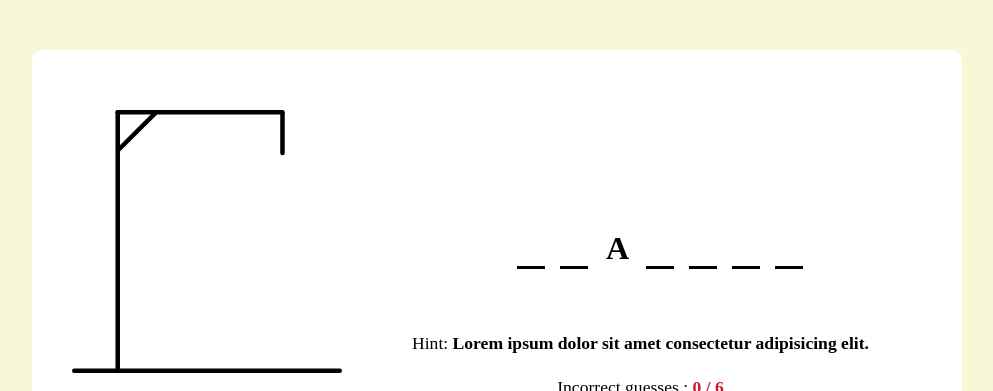
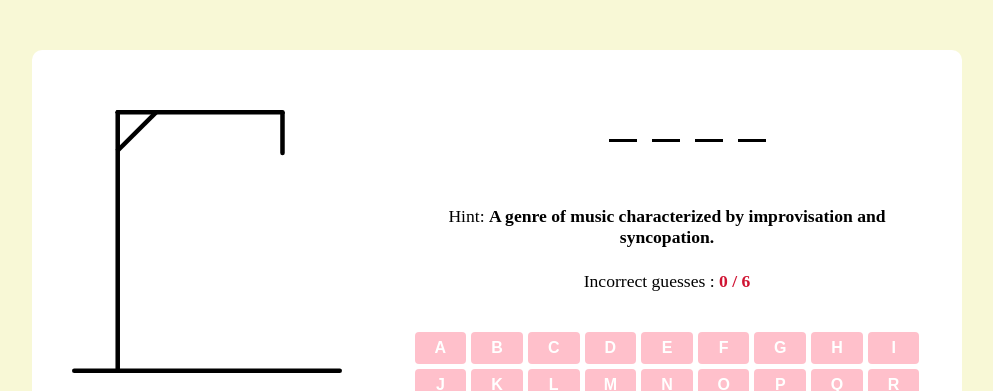
Before and after one commit to FatemaJadeed/Hangman, a plain HTML site: page index.html in a window 1280 px wide. Shown: the part 134-525 px from the top of the page, without its empty margins (143-1136 px from the left). Drawn offline with Linux system fonts and the light colour scheme.

Commit message:
newUpdate

```diff
--- a/index.html
+++ b/index.html
@@ -5,6 +5,7 @@
     <meta name="viewport" content="width=device-width, initial-scale=1.0">
     <title>Hangman Game</title>
     <link rel="stylesheet" href="style.css">
+    <script src="wordList.js" defer></script>
     <script src="script.js" defer></script>
 </head>
 <body>
@@ -22,15 +23,7 @@
             <h1>Hangman Game</h1>
         </div>
         <div class="gameBox">
-            <ul class="wordDisplay">
-                <li class="letter"></li>
-                <li class="letter"></li>
-                <li class="letter guessed">a</li>
-                <li class="letter"></li>
-                <li class="letter"></li>
-                <li class="letter"></li>
-                <li class="letter"></li>
-            </ul>
+            <ul class="wordDisplay"></ul>
             <h4 class="hintText">
                 Hint:
                 <b>Lorem ipsum dolor sit amet consectetur adipisicing elit.</b>
--- a/script.js
+++ b/script.js
@@ -1,65 +1,50 @@
-document.addEventListener('DOMContentLoaded' , () => {
-    const words = ['hangman' , 'rabbit' , 'strawberry' , 'coffee' , 'switzerland' , 'mercedes' ,
-       'puzzle' , 'sunshine' , 'california' , 'freedom' , 'elephant' , 'rainbow' , 'Guitar' ]
+const hangmanImage =  document.querySelector(".hangmanBox img")
+const wordDisplay =  document.querySelector(".wordDisplay")
+const guessesText =  document.querySelector(".guessesText b")
+const keyboardDiv = document.querySelector(".keyboard")
 
-       let selectedWord = ''
-       let gussedLetters = []
-       let incorrectGuesses = 6
+let currentWord, wrongGuessCount = 0
+const maxGuesses = 6
+
+const getRandomWord = () =>  {
+    const {word , hint} = wordList[Math.floor(Math.random() * wordList.length)]
+    currentWord = word
+    console.log(word)
+    document.querySelector(".hintText b").innerText = hint
+    wordDisplay.innerHTML = word.split("").map(() => `<li class="letter"></li>`).join("")
+}
 
 
+const initGame = (button, clickedLetter) => {
+    // checking if clickedLetter is exist on the currentWord
+    if (currentWord.includes(clickedLetter)) {
+        //showing all correct letters on the word display
+        [...currentWord].forEach((letter, index) => {
+            if(letter === clickedLetter) {
+                wordDisplay.querySelectorAll("li")[index].innerText = letter
+                wordDisplay.querySelectorAll("li")[index].classList.add("guessed")
+            }
+        })
+       // console.log(clickedLetter, "is exist on the word")
+    } else {
+        // if clicked letter doesn't exist then update the wrongGuessCount and hangman img
+        wrongGuessCount++
+        hangmanImage.src = `img/hangman-${wrongGuessCount}.svg`
+        //console.log(clickedLetter, "is not exist on the word")
+    }
 
-       const wordDisplay = document.querySelector('.wordDisplay')
-       const gussesText = document.querySelector('.guessesText b')
-       const gameModal = document.querySelector('.gameModal')
-       const playAgainButton = document.querySelector('playAgain')
-       const keyboard = document.querySelector('.keyboard')
-       const hangmanImage = document.querySelector('.hangmanBox img')
+    button.disabled = true
+    guessesText.innerText = `${wrongGuessCount} / ${maxGuesses}`
+   // console.log(clickedLetter)
+}
 
+// creating keyboard buttons and adding event listeners
 
-// Setup keyboard
-       const setupKeyboard = () => {
-        const alphabet = 'abcdefghijklmnopqrstuvwxyz'
-        keyboard.innerHTML = ''
-        alphabet.split('').forEach(letter => {
-            const button = document.createElement('button')
-            button.textContent = letter
-            button.addEventListener('click' , () => handleGuess(letter))
-            keyboard.appendChild(button)
+for (let i =97; i <=  122; i++) {
+    const button = document.createElement("button")
+    button.innerHTML = String.fromCharCode(i)
+    keyboardDiv.appendChild(button)
+    button.addEventListener("click", e => initGame(e.target, String.fromCharCode(i)))
+}
 
-        })
-       }
-
-
-// Choose random word
-       const chooseRandomWord = () => {
-        const randomIndex = Math.floor(Math.random() * words.length)
-        selectedWord = words[randomIndex]
-        updateWordDisplay()
-       }
-
-
-// Update word display
-
-       const updateWordDisplay = () => {
-        wordDisplay.innerHTML = ''
-        selectedWord.split('').forEach(letter => {
-            const li = document.createElement('li')
-            li.className = 'lwtter'
-            li.textContent = gussedLetters.includes(letter) ? letter : '-'
-            wordDisplay.appendChild(li)
-        })
-       }
-
-
-
-
-
-
-
-
-
-
-
-
-
-})
+getRandomWord()
--- /dev/null
+++ b/wordList.js
@@ -0,0 +1,246 @@
+const wordList = [
+    {
+        word: "guitar",
+        hint: "A musical instrument with strings."
+    },
+    {
+        word: "oxygen",
+        hint: "A colorless, odorless gas essential for life."
+    },
+    {
+        word: "mountain",
+        hint: "A large natural elevation of the Earth's surface."
+    },
+    {
+        word: "painting",
+        hint: "An art form using colors on a surface to create images or expression."
+    },
+    {
+        word: "astronomy",
+        hint: "The scientific study of celestial objects and phenomena."
+    },
+    {
+        word: "football",
+        hint: "A popular sport played with a spherical ball."
+    },
+    {
+        word: "chocolate",
+        hint: "A sweet treat made from cocoa beans."
+    },
+    {
+        word: "butterfly",
+        hint: "An insect with colorful wings and a slender body."
+    },
+    {
+        word: "history",
+        hint: "The study of past events and human civilization."
+    },
+    {
+        word: "pizza",
+        hint: "A savory dish consisting of a round, flattened base with toppings."
+    },
+    {
+        word: "jazz",
+        hint: "A genre of music characterized by improvisation and syncopation."
+    },
+    {
+        word: "camera",
+        hint: "A device used to capture and record images or videos."
+    },
+    {
+        word: "diamond",
+        hint: "A precious gemstone known for its brilliance and hardness."
+    },
+    {
+        word: "adventure",
+        hint: "An exciting or daring experience."
+    },
+    {
+        word: "science",
+        hint: "The systematic study of the structure and behavior of the physical and natural world."
+    },
+    {
+        word: "bicycle",
+        hint: "A human-powered vehicle with two wheels."
+    },
+    {
+        word: "sunset",
+        hint: "The daily disappearance of the sun below the horizon."
+    },
+    {
+        word: "coffee",
+        hint: "A popular caffeinated beverage made from roasted coffee beans."
+    },
+    {
+        word: "dance",
+        hint: "A rhythmic movement of the body often performed to music."
+    },
+    {
+        word: "galaxy",
+        hint: "A vast system of stars, gas, and dust held together by gravity."
+    },
+    {
+        word: "orchestra",
+        hint: "A large ensemble of musicians playing various instruments."
+    },
+    {
+        word: "volcano",
+        hint: "A mountain or hill with a vent through which lava, rock fragments, hot vapor, and gas are ejected."
+    },
+    {
+        word: "novel",
+        hint: "A long work of fiction, typically with a complex plot and characters."
+    },
+    {
+        word: "sculpture",
+        hint: "A three-dimensional art form created by shaping or combining materials."
+    },
+    {
+        word: "symphony",
+        hint: "A long musical composition for a full orchestra, typically in multiple movements."
+    },
+    {
+        word: "architecture",
+        hint: "The art and science of designing and constructing buildings."
+    },
+    {
+        word: "ballet",
+        hint: "A classical dance form characterized by precise and graceful movements."
+    },
+    {
+        word: "astronaut",
+        hint: "A person trained to travel and work in space."
+    },
+    {
+        word: "waterfall",
+        hint: "A cascade of water falling from a height."
+    },
+    {
+        word: "technology",
+        hint: "The application of scientific knowledge for practical purposes."
+    },
+    {
+        word: "rainbow",
+        hint: "A meteorological phenomenon that is caused by reflection, refraction, and dispersion of light."
+    },
+    {
+        word: "universe",
+        hint: "All existing matter, space, and time as a whole."
+    },
+    {
+        word: "piano",
+        hint: "A musical instrument played by pressing keys that cause hammers to strike strings."
+    },
+    {
+        word: "vacation",
+        hint: "A period of time devoted to pleasure, rest, or relaxation."
+    },
+    {
+        word: "rainforest",
+        hint: "A dense forest characterized by high rainfall and biodiversity."
+    },
+    {
+        word: "theater",
+        hint: "A building or outdoor area in which plays, movies, or other performances are staged."
+    },
+    {
+        word: "telephone",
+        hint: "A device used to transmit sound over long distances."
+    },
+    {
+        word: "language",
+        hint: "A system of communication consisting of words, gestures, and syntax."
+    },
+    {
+        word: "desert",
+        hint: "A barren or arid land with little or no precipitation."
+    },
+    {
+        word: "sunflower",
+        hint: "A tall plant with a large yellow flower head."
+    },
+    {
+        word: "fantasy",
+        hint: "A genre of imaginative fiction involving magic and supernatural elements."
+    },
+    {
+        word: "telescope",
+        hint: "An optical instrument used to view distant objects in space."
+    },
+    {
+        word: "breeze",
+        hint: "A gentle wind."
+    },
+    {
+        word: "oasis",
+        hint: "A fertile spot in a desert where water is found."
+    },
+    {
+        word: "photography",
+        hint: "The art, process, or practice of creating images by recording light or other electromagnetic radiation."
+    },
+    {
+        word: "safari",
+        hint: "An expedition or journey, typically to observe wildlife in their natural habitat."
+    },
+    {
+        word: "planet",
+        hint: "A celestial body that orbits a star and does not produce light of its own."
+    },
+    {
+        word: "river",
+        hint: "A large natural stream of water flowing in a channel to the sea, a lake, or another such stream."
+    },
+    {
+        word: "tropical",
+        hint: "Relating to or situated in the region between the Tropic of Cancer and the Tropic of Capricorn."
+    },
+    {
+        word: "mysterious",
+        hint: "Difficult or impossible to understand, explain, or identify."
+    },
+    {
+        word: "enigma",
+        hint: "Something that is mysterious, puzzling, or difficult to understand."
+    },
+    {
+        word: "paradox",
+        hint: "A statement or situation that contradicts itself or defies intuition."
+    },
+    {
+        word: "puzzle",
+        hint: "A game, toy, or problem designed to test ingenuity or knowledge."
+    },
+    {
+        word: "whisper",
+        hint: "To speak very softly or quietly, often in a secretive manner."
+    },
+    {
+        word: "shadow",
+        hint: "A dark area or shape produced by an object blocking the light."
+    },
+    {
+        word: "secret",
+        hint: "Something kept hidden or unknown to others."
+    },
+    {
+        word: "curiosity",
+        hint: "A strong desire to know or learn something."
+    },
+    {
+        word: "unpredictable",
+        hint: "Not able to be foreseen or known beforehand; uncertain."
+    },
+    {
+        word: "obfuscate",
+        hint: "To confuse or bewilder someone; to make something unclear or difficult to understand."
+    },
+    {
+        word: "unveil",
+        hint: "To make known or reveal something previously secret or unknown."
+    },
+    {
+        word: "moonlight",
+        hint: "The light from the moon."
+    },
+]
```
